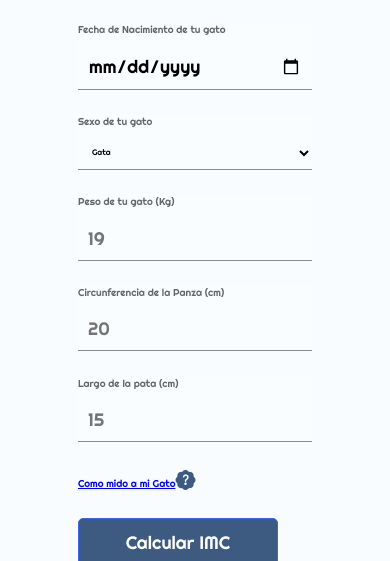
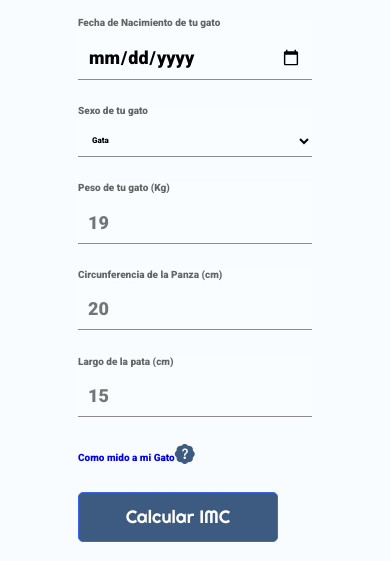
Before and after one commit to LorenaSuarez0609/Grupo9Avanzado, a plain HTML site: page index.html in a window 390 px wide. Shown: the part 304-865 px from the top of the page. Drawn offline with nearby package versions, Linux system fonts and the light colour scheme.

Commit message:
AvanzadoVersion5

```diff
--- a/css/style.css
+++ b/css/style.css
@@ -2,7 +2,7 @@
 @import url('https://fonts.googleapis.com/css2?family=Roboto:wght@900&display=swap');
 
 *{
-    font-family: 'Righteous', cursive;
+    font-family: 'Roboto', sans-serif;
     margin: 0px;
     padding: 0px;
     list-style: none; /**Elimina los puntos de la lista*/
@@ -69,6 +69,7 @@ main{
     align-items: center;
 }
 h1{
+    font-family: 'Righteous', cursive;
     font-size: 30px;
     color: var(--azul);
     text-align: center;
@@ -147,7 +148,7 @@ main form{
     display: flex;
     flex-direction: column;
     gap:3vh;
-    width: 70%;
+    width: 50%;
 
 }
 main form .inputContainer{
@@ -155,9 +156,11 @@ main form .inputContainer{
     width: 100%;
     color: var(--gris1);
     background-color: var(--blancoceleste);
+    display:flex;
     flex-direction: column;
     gap:1vh;
 }
+
 main form .inputContainer input, select{
     border:none;
     border-bottom: 1px solid var(--gris2);
@@ -167,6 +170,7 @@ main form .inputContainer input, select{
 }
 
 .btn-calcular{
+    font-family: 'Righteous', cursive;
     background-color: var(--azul);
     color:var(--blancopuro);
     border: 1px solid rgb(57, 102, 236);
@@ -175,25 +179,24 @@ main form .inputContainer input, select{
     width:200px;
     height:50px;
     font-size: 18px;
+    cursor: pointer;
    }
-input,select{
+input,select, option{
     font-size: 18px;
-}
-
-main form .inputContainer{
-    display:flex;
-    width: 100%;
-    flex-direction: column;
-    gap:1vh;
 }
 
 .bi-patch-question-fill{
     color:#3D5A80;
     font-size: 20px;
+
 }
 .bi-printer-fill{
     color:#3D5A80;
     font-size: 25px;
+
+}
+form a{
+    text-decoration: none;
 }
 
 /*//Resultado Formulario//*/
@@ -214,10 +217,11 @@ main form .inputContainer{
 /*/ Estilo Medidas//*/
 
 .medidasGato img{
-    width:100%;
-    height:100%;
+    width:80%;
+    height:80%;
     border-radius: 5px;
 }
+
 
 
 /*//Estilos Razas //*/
@@ -346,13 +350,15 @@ select{
         font-size: 12px;
 
     }
-    input,select{
+    input,option{
+        font-family: 'Roboto', sans-serif;
         font-size: 10px;
     }
     footer{
         font-size: 10px;
     }
     main form{
+        font-family: 'Roboto', sans-serif;
         width: 60%;
 
      }
@@ -363,7 +369,8 @@ select{
     html{
         font-size: 10px;
     }
-    input,select{
+    input,select, option{
+
         font-size: 8px;
     }
     footer{
@@ -373,7 +380,7 @@ select{
         border-radius: 5px;
     }
     main form{
-       width: 60%;
+        width: 60%;
 
     }
 
--- a/js/script.js
+++ b/js/script.js
@@ -82,6 +82,10 @@ formularioUsuarios.addEventListener("submit", (event) =>{
 
 function genPDF(){
     mascota.nombreMascota= formularioUsuarios.nombreMascota.value
+    var calculo = 0;
+    var imagenGato = new Image();
+    imagenGato.src="";
+    var estadoGato = "";
     if(mascota.nombreMascota == ""){
         swal("Rellene el formulario", "Sin datos","warning");
     }
@@ -91,10 +95,6 @@ function genPDF(){
         mascota.peso= formularioUsuarios.peso.value
         mascota.cirPanza= formularioUsuarios.cirPanza.value
         mascota.largoPata= formularioUsuarios.largoPata.value
-        var calculo = 0;
-        var imagenGato = new Image();
-        imagenGato.src="";
-        var estadoGato = "";
         calculo = calcularIMC(mascota.peso, mascota.cirPanza, mascota.largoPata)
         if(calculo <=10){
             estadoGato = "Tu gato tiene Bajo Peso";
```
Also changed, not shown: medidas.html (+2 -2 lines).
